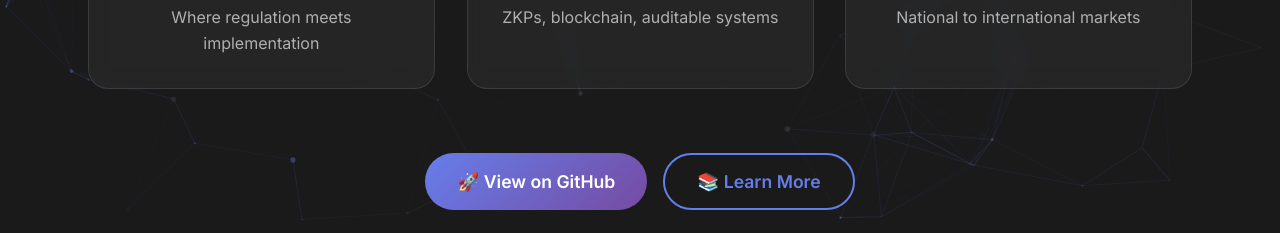
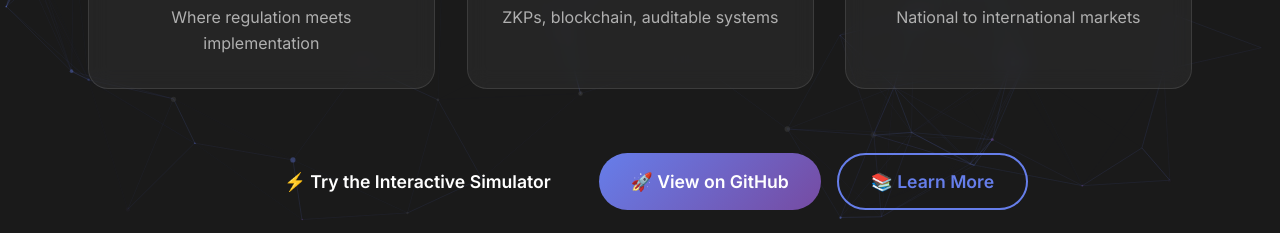
Before and after one commit to GreyMisnomer/GreyMisnomer, a plain HTML site: page docs/index.html in a window 1280 px wide. Shown: the part 567-800 px from the top of the page. Drawn offline with nearby package versions, Linux system fonts and the light colour scheme.

Commit message:
fix: add simulator button to landing page and concurrency to CI

```diff
--- a/docs/index.html
+++ b/docs/index.html
@@ -43,6 +43,9 @@
 
         <!-- Call to Action -->
         <div class="cta-section">
+            <a href="app.html" class="btn primary-btn" style="background: var(--blue); border-color: var(--blue); color: white;">
+                <span>⚡ Try the Interactive Simulator</span>
+            </a>
             <a href="https://github.com/PrabhatKarlekar/GreyMisnomer" class="btn github-btn" target="_blank">
                 <span>🚀 View on GitHub</span>
             </a>
```
Also changed, not shown: .github/workflows/pages.yml.
